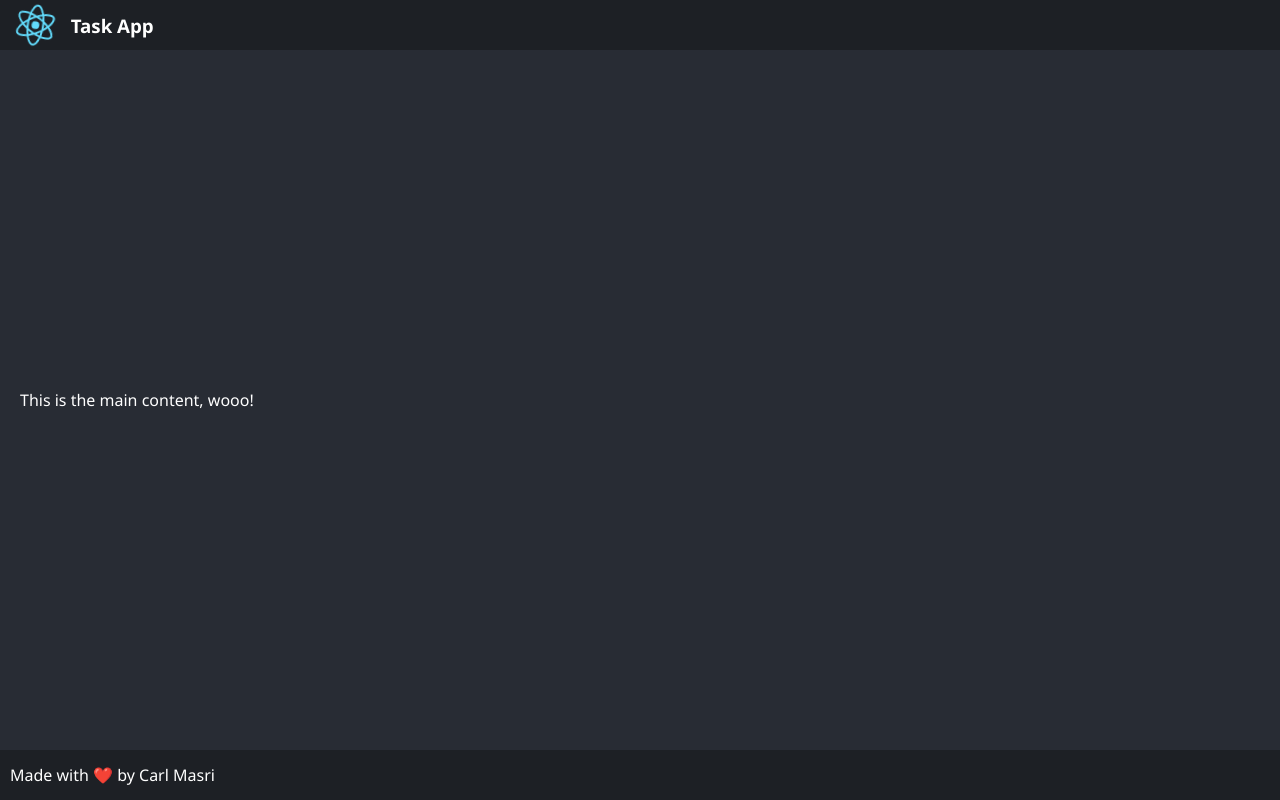
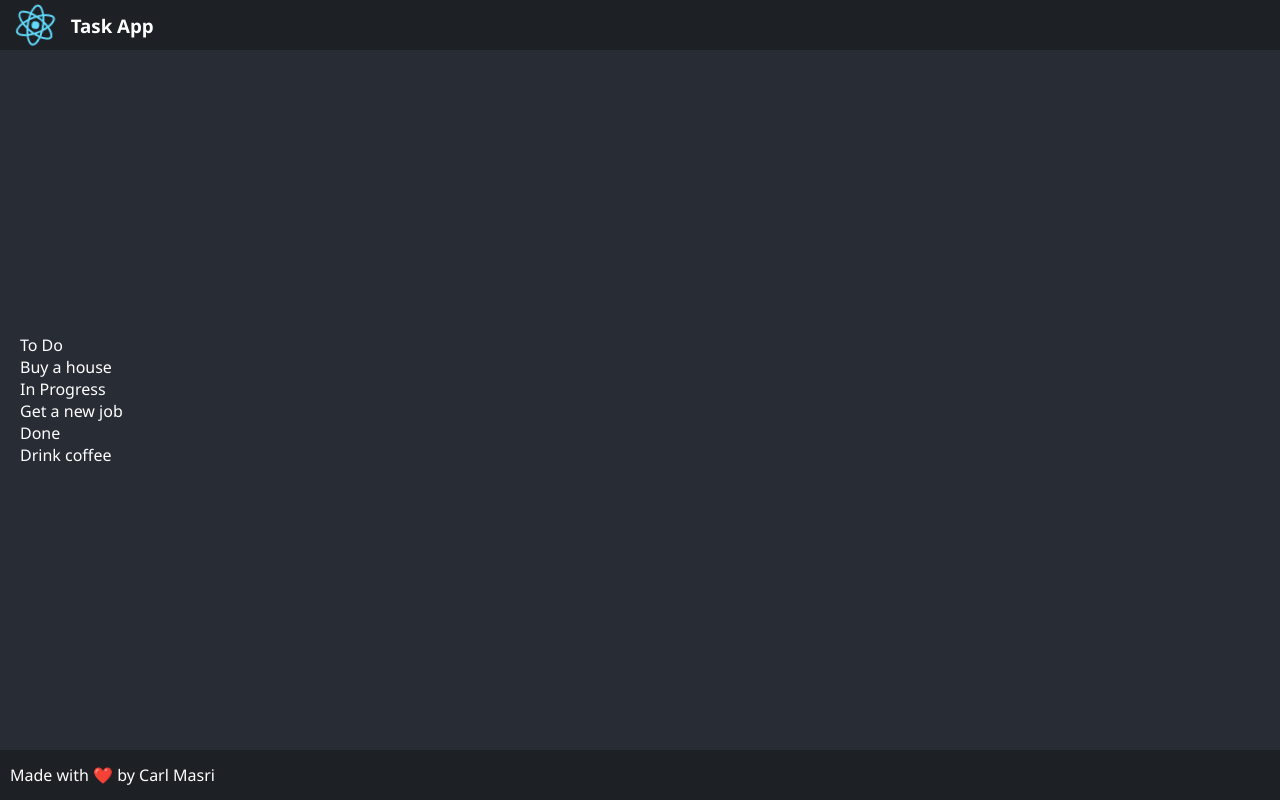
Before and after one commit to CBMasri/task-app, a React (Create React App) app: page / in a window 1280 px wide. Built offline with nearby package versions, Linux system fonts and the light colour scheme.

Commit message:
Create and render some tasks

```diff
--- /dev/null
+++ b/src/components/Lane.js
@@ -0,0 +1,35 @@
+import styled from 'styled-components'
+
+import Task from './Task.js'
+
+const Container = styled.div``
+const Heading = styled.div``
+const TaskList = styled.div``
+
+/**
+ * Render the task "lane", or column of tasks.
+ *
+ * @param {Object} props
+ * @param {Object} props.lane
+ * @param {Object[]} props.tasks
+ */
+function Lane(props) {
+  const { lane, tasks } = props
+
+  return (
+    <Container>
+      <Heading>
+        { lane.title }
+      </Heading>
+      <TaskList>
+        {tasks.map(task => {
+           return (
+             <Task key={task.id} task={task} />
+           )
+         })}
+      </TaskList>
+    </Container>
+  );
+}
+
+export default Lane
--- /dev/null
+++ b/src/components/Task.js
@@ -0,0 +1,21 @@
+import styled from 'styled-components'
+
+const Container = styled.div``
+
+/**
+ * Render a single task.
+ *
+ * @param {Object} props
+ * @param {Object} props.task
+ */
+function Task(props) {
+  const { task } = props
+
+  return (
+    <Container>
+      {task.content}
+    </Container>
+  )
+}
+
+export default Task
--- a/src/layout/Container.js
+++ b/src/layout/Container.js
@@ -1,9 +1,11 @@
+import Tasks from 'views/Tasks.js'
+
 import 'assets/styles/Container.css';
 
 function Container() {
   return (
     <main className="app-container">
-      This is the main content, wooo!
+      <Tasks />
     </main>
   );
 }
--- /dev/null
+++ b/src/views/Tasks.js
@@ -0,0 +1,60 @@
+import { useState } from 'react'
+import styled from 'styled-components'
+
+import Lane from 'components/Lane.js'
+
+
+const initialData = {
+  tasks: {
+    'task-1': { id: 'task-1', content: 'Drink coffee' },
+    'task-2': { id: 'task-2', content: 'Get a new job' },
+    'task-3': { id: 'task-3', content: 'Buy a house' }
+  },
+  lanes: {
+    'lane-1': {
+      id: 'lane-1',
+      title: 'To Do',
+      taskIds: [ 'task-3' ]
+    },
+    'lane-2': {
+      id: 'lane-2',
+      title: 'In Progress',
+      taskIds: [ 'task-2' ]
+    },
+    'lane-3': {
+      id: 'lane-3',
+      title: 'Done',
+      taskIds: [ 'task-1' ]
+    },
+  }
+}
+
+const Container = styled.div``
+
+/**
+ * Render the
+ */
+function Tasks() {
+  const [ tasks, setTasks ] = useState(initialData.tasks)
+  const [ lanes, setLanes ] = useState(initialData.lanes)
+  const laneOrder = Object.keys(lanes)
+
+  return (
+    <Container>
+      {laneOrder.map(laneId => {
+        const lane = lanes[laneId]
+        const tasksInLane = lane.taskIds.map(id => tasks[id])
+
+        return (
+          <Lane
+            key={ lane.id }
+            lane={ lane }
+            tasks={ tasksInLane }
+          />
+        );
+      })}
+    </Container>
+  );
+}
+
+export default Tasks
```
